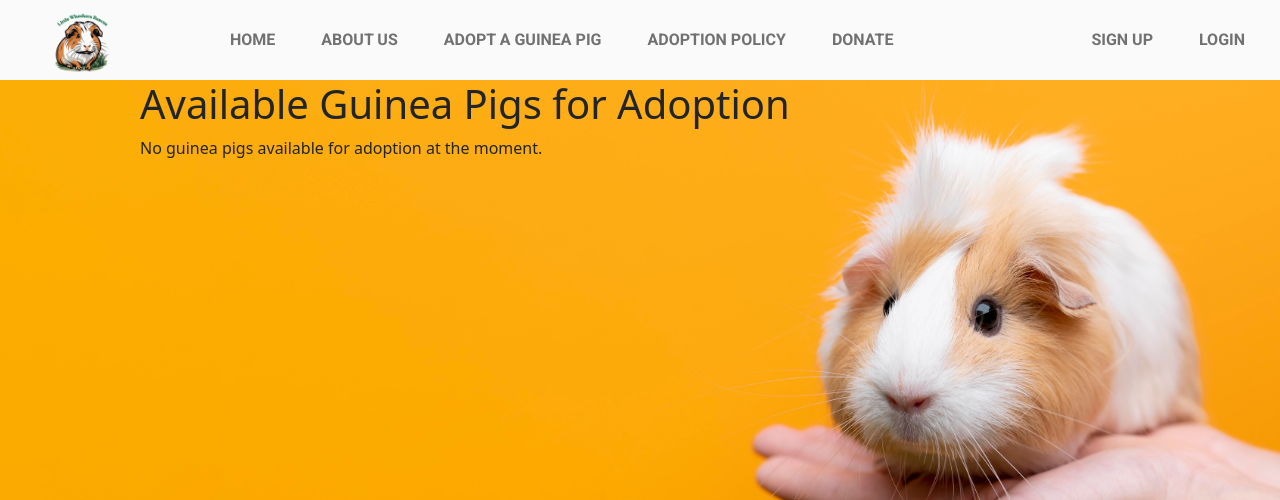
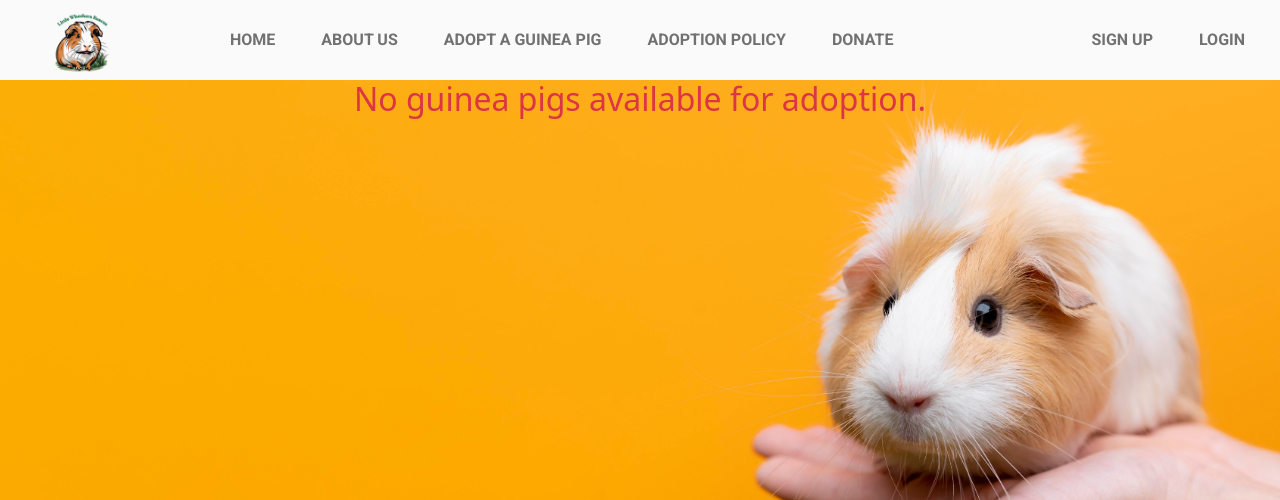
Before and after one commit to marina9222/Little-Wheekers-Rescue, a Django app: page /adoptions/ in a window 1280 px wide. Shown: the top 500 px of the page. Run offline with Django 3.2, Linux system fonts and the light colour scheme; tables that the repository leaves empty hold one stand-in row (values such as "Sample post"); some libraries are stand-ins or nearby versions.

Commit message:
Fixed the structure

```diff
--- a/adoptions/templates/adoptions/available_guinea_pigs.html
+++ b/adoptions/templates/adoptions/available_guinea_pigs.html
@@ -1,20 +1,50 @@
 {% extends "base.html" %}
+{% block content %}
+
+<div class="row">
+    <div class="col">
+        {% if not guinea_pigs %}
+            <h2 class="text-danger text-center">
+                No guinea pigs available for adoption.
+            </h2>
+        {% else %}
+            <div class="container-md">
+                <div class="row row-cols-1 row-cols-sm-2 row-cols-lg-3 row-cols-xl-4 g-3 g-md-5">
+                    {% for guinea_pig in guinea_pigs %}
+                        <div class="col my-5">
+                            <div class="card h-100">
+                                <!-- Card Image -->
+                                {% if guinea_pig.image %}
+                                    <a href="{% url 'adoptions:adopt_guinea_pig' guinea_pig.id %}">
+                                        <img src="{{ guinea_pig.image.url }}" alt="{{ guinea_pig.name }}" class="card-img-top img-fluid"/>
+                                    </a>
+                                {% else %}
+                                    <a href="{% url 'adoptions:adopt_guinea_pig' guinea_pig.id %}">
+                                        <img class="card-img-top img-fluid" src="{{ MEDIA_URL }}noimage.png" alt="{{ guinea_pig.name }}"/>
+                                    </a>
+                                {% endif %}
+                                <!-- Card Body -->
+                                <div class="card-body">
+                                    <div class="row">
+                                        <div class="col">
+                                            <h5 class="card-title fs-3">{{ guinea_pig.name }}</h5>
+                                        </div>
+                                    </div>
+                                    <!-- Pet Details -->
+                                    <p class="card-text main-text-color">
+                                        <strong>Age:</strong> {{ guinea_pig.age }} years<br>
+                                        <strong>Gender:</strong> {{ guinea_pig.get_gender_display }}<br>
+                                    </p>
+                                    <a href="{% url 'adoptions:adopt_guinea_pig' guinea_pig.id %}" class="btn btn-primary">Adopt Now</a>
+                                </div>
+                            </div>
+                        </div>
+                    {% endfor %}
+                </div>
+            </div>
+        {% endif %}
+    </div>
+</div>
 
 
-
-{% block content %}
-<div class="container">
-    <h1>Available Guinea Pigs for Adoption</h1>
-    {% for guinea_pig in guinea_pigs %}
-        <div class="guinea-pig">
-            <h2>{{ guinea_pig.name }}</h2>
-            <img src="{{ guinea_pig.image.url }}" alt="{{ guinea_pig.name }}" />
-            <p>Age: {{ guinea_pig.age }} years</p>
-            <p>Gender: {{ guinea_pig.get_gender_display }}</p>
-            <a href="{% url 'adoptions:adopt_guinea_pig' guinea_pig.id %}" class="btn btn-primary">Adopt Now</a>
-        </div>
-    {% empty %}
-        <p>No guinea pigs available for adoption at the moment.</p>
-    {% endfor %}
-</div>
 {% endblock %}
```
